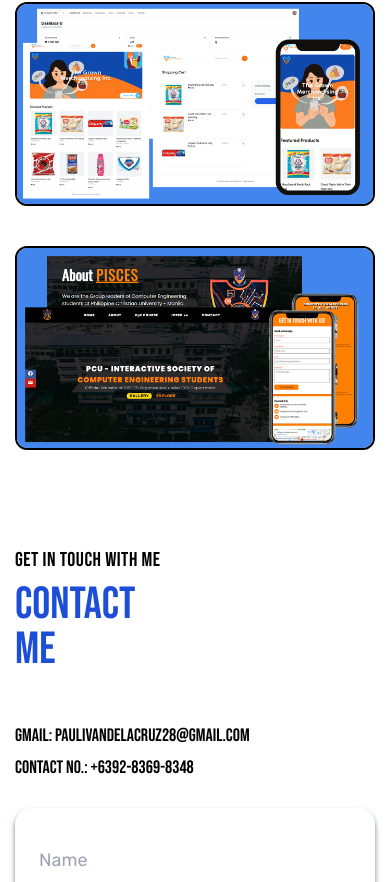
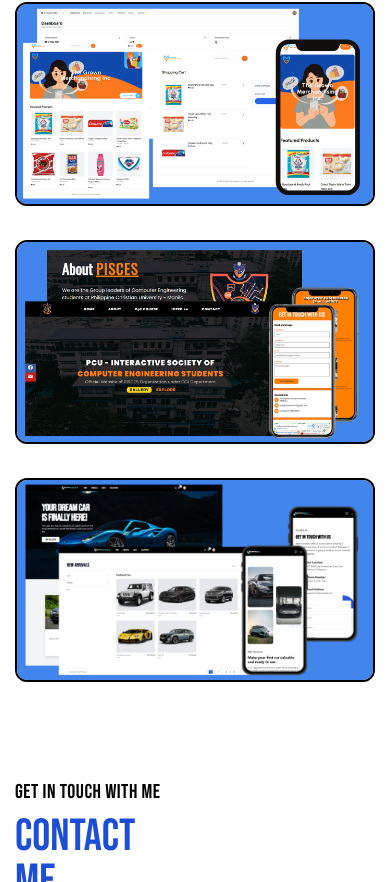
Before and after one commit to paulivandelacruz/pauldev, a React (Create React App) app: page / in a window 390 px wide. Shown: the part 4665-5547 px from the top of the page. Built offline with nearby package versions, Linux system fonts and the light colour scheme; a web font is replaced by a local one.

Commit message:
feat: update on projects

```diff
--- a/src/routes/Project.jsx
+++ b/src/routes/Project.jsx
@@ -7,6 +7,7 @@ import img1 from '../images/cleaningly.png'
 import img2 from '../images/portfolio-image-6.png'
 import img3 from '../images/portfolio-image-5.png'
 import img4 from '../images/portfolio-image-4.png'
+import img5 from '../images/portfolio-image-7.jpg'
 
 
 
@@ -78,6 +79,7 @@ const Project = () => {
                     </div>
                 </div>
           </motion.div>
+
           </div>
 
               <motion.div
@@ -85,7 +87,7 @@ const Project = () => {
                 initial='hidden'
                 whileInView={'show'}
                 viewport={{once: true, amount: 0.3}}
-                className='flex-1 flex flex-col gap-y-10'
+                className='flex-1 flex flex-col gap-y-[34px]'
               >
               <div className='group relative overflow-hidden  border-2 border-black rounded-xl'>
                 <div className='group-hover:bg-black/70 w-full h-full absolute z-40 transition-all duration-300'></div>
@@ -100,7 +102,7 @@ const Project = () => {
                   <div className='absolute -bottom-full left-6 lg:left-12 group-hover:bottom-4 transition-all duration-1000 z-50 text-white'>
                     <div className='flex items-center gap-x-1 max-w-max mx-auto'>
                       <h3 className='hover:text-blue-300'>
-                        View Website
+                        <a href='#'>View Website</a>
                       </h3>
                     </div>
                   </div>
@@ -127,6 +129,24 @@ const Project = () => {
                   </div>
                 </div>
 
+                <div className='group relative overflow-hidden  border-2 border-black rounded-xl'>
+                  <div className='group-hover:bg-black/70 w-full h-full absolute z-40 transition-all duration-300'></div>
+                  <img className='group-hover:scale-125 transition-all duration-500' src={img5} alt='' />
+                    <div className='absolute -bottom-full left-6 lg:left-12 group-hover:bottom-24 transition-all duration-500 z-50'>
+                      <span className='text-gradient font-text'>Web Development</span>
+                      </div>
+                    <div className='absolute -bottom-full left-6 lg:left-12 group-hover:bottom-7 transition-all duration-700 z-50'>
+                      <span className='text-2xl lg:text-3xl text-white'>SuperWheels<br/>Car Dealership</span>
+                    </div>
+
+                    <div className='absolute -bottom-full left-6 lg:left-12 group-hover:bottom-1 transition-all duration-1000 z-50 text-white'>
+                      <div className='flex items-center gap-x-1 max-w-max mx-auto'>
+                        <h3 className='hover:text-blue-300'>
+                          <a href='#'>View Website</a>
+                        </h3>
+                      </div>
+                  </div>
+                </div>
           </motion.div>
         </div>
       </div>
```
Also changed, not shown: src/images/portfolio-image-7.jpg (added).
